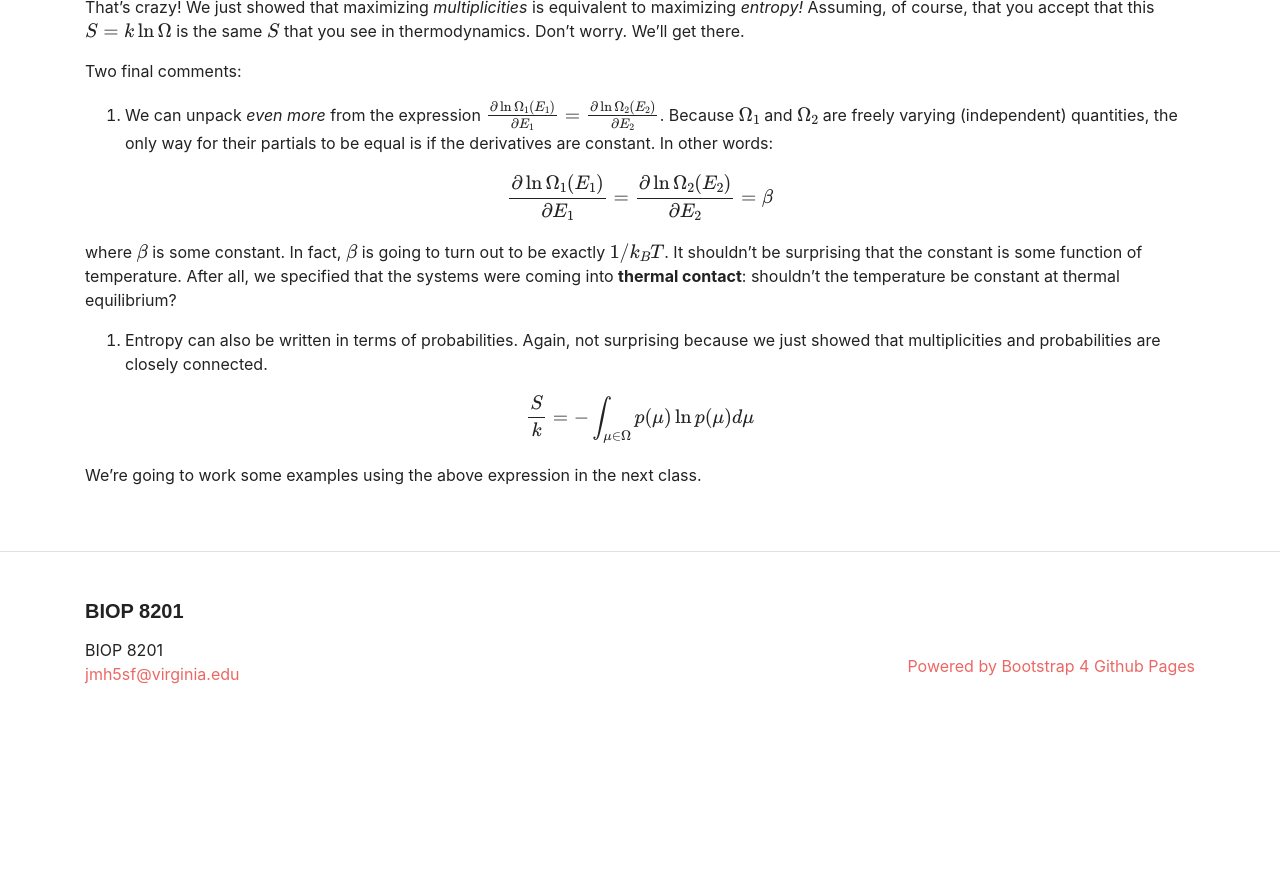
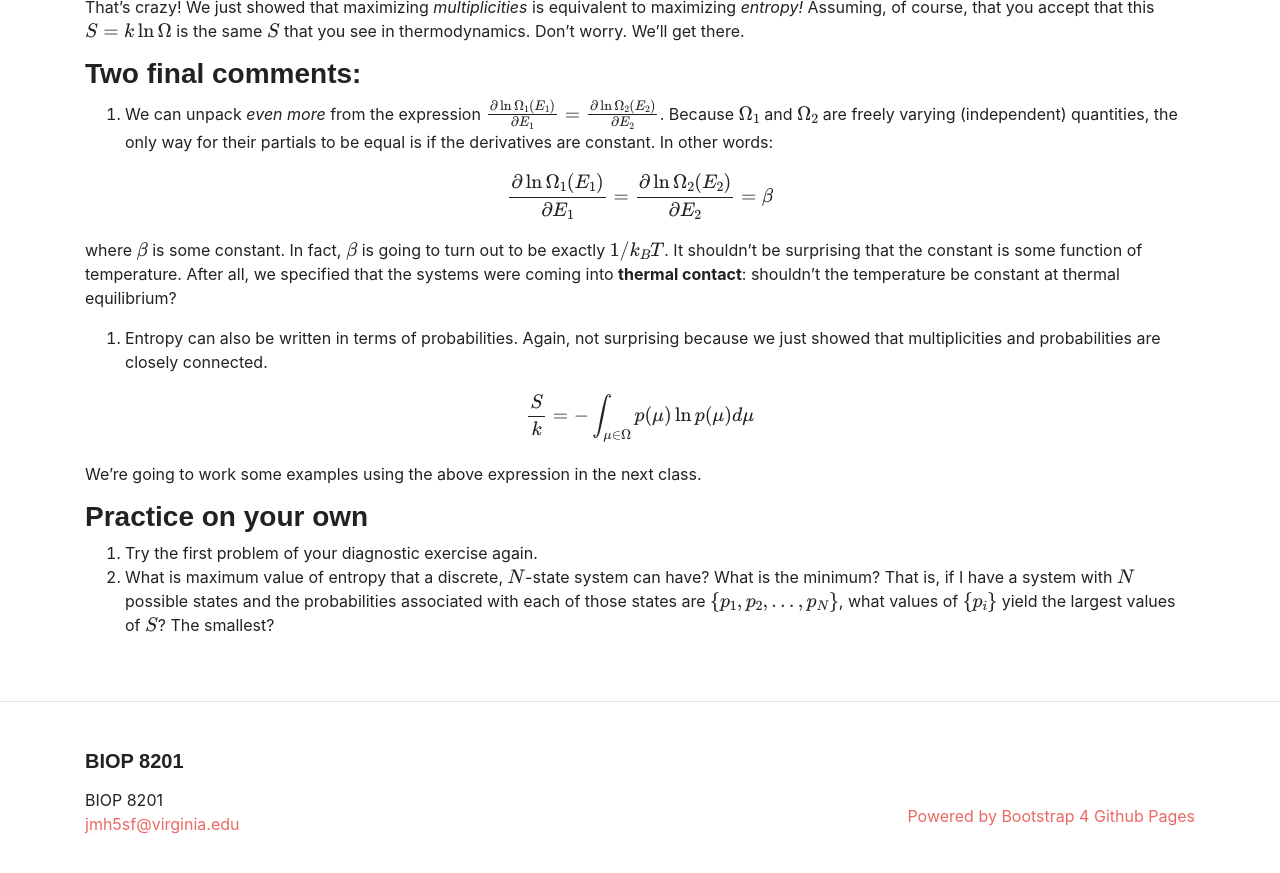
Before and after one commit to jmhays/biop-web, a Jekyll site: the page built from lectures/Lecture3.md, in a window 1280 px wide and 900 px high, scrolled down 3646 px. Shown: the top 873 px of the window. Built offline with Jekyll 4.4.1, drawn with Linux system fonts in a browser that asks for light colours; some web fonts are replaced; formulas are drawn with MathJax 3; before the commit the page ends 4396 px from its top, so only the background shows below that.

Commit message:
Add practice problems.

```diff
--- a/lectures/Lecture3.md
+++ b/lectures/Lecture3.md
@@ -142,7 +142,7 @@ $$\frac{\partial S_1}{\partial E_1} = \frac{\partial S_2}{\partial E_2}$$
 
 That's crazy! We just showed that maximizing *multiplicities* is equivalent to maximizing *entropy!* Assuming, of course, that you accept that this $$S = k\ln\Omega$$ is the same $$S$$ that you see in thermodynamics. Don't worry. We'll get there.
 
-Two final comments:
+### Two final comments:
 
 1. We can unpack *even more* from the expression $$\frac{\partial \ln\Omega_1(E_1)}{\partial E_1} = \frac{\partial \ln\Omega_2(E_2)}{\partial E_2}$$. Because $$\Omega_1$$ and $$\Omega_2$$ are freely varying (independent) quantities, the only way for their partials to be equal is if the derivatives are constant. In other words:
 
@@ -155,3 +155,7 @@ $$\frac{\partial \ln\Omega_1(E_1)}{\partial E_1} = \frac{\partial \ln\Omega_2(E_
 $$\frac{S}{k} = -\int_{\mu\in\Omega} p(\mu)\ln p(\mu) d\mu$$
 
   We're going to work some examples using the above expression in the next class.
+
+### Practice on your own
+1. Try the first problem of your diagnostic exercise again.
+2. What is maximum value of entropy that a discrete, $$N$$-state system can have? What is the minimum? That is, if I have a system with $$N$$ possible states and the probabilities associated with each of those states are $$\{p_1, p_2,\ldots, p_N\}$$, what values of $$\{p_i\}$$ yield the largest values of $$S$$? The smallest?
```
